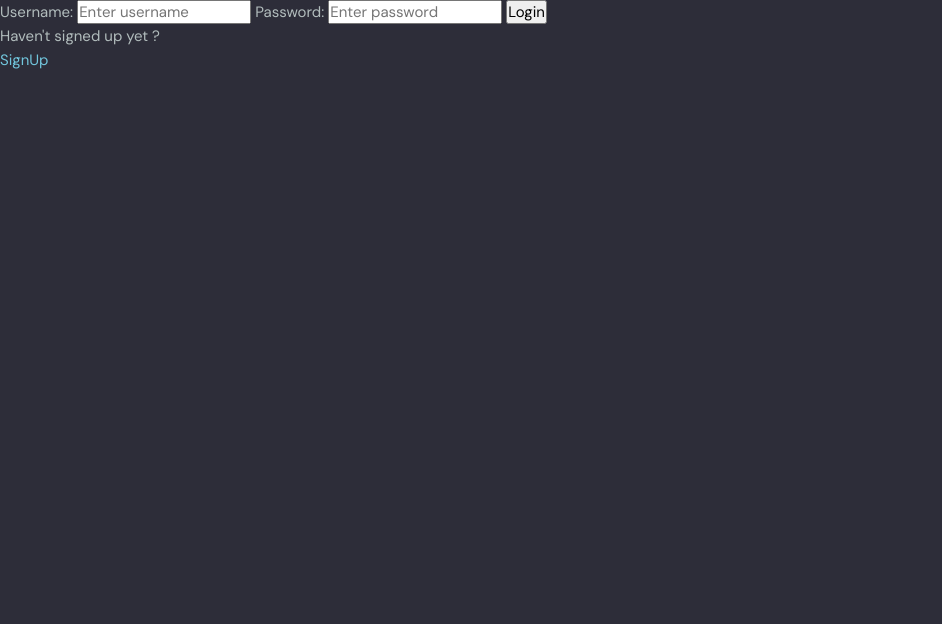
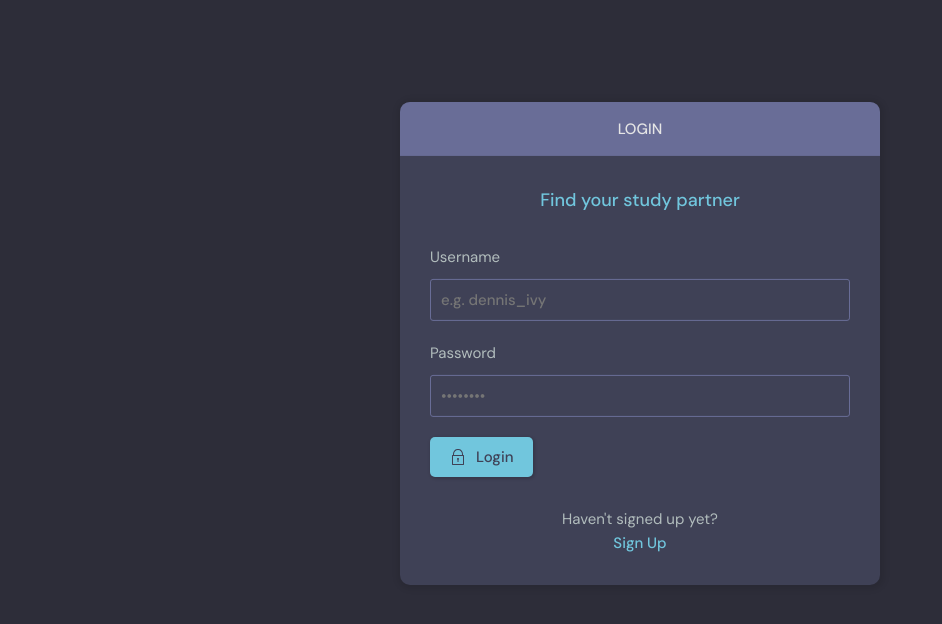
Before and after one commit to nageshpk/Django-dennis-tutorial, a Django app: a page that uses base/templates/base/login_register.html in a window 1280 px wide. Shown: the part 76-700 px from the top of the page, without its empty margins (0-942 px from the left). Run offline with Django 3.2, Linux system fonts and the light colour scheme.

Commit message:
add more theme

```diff
--- a/base/templates/base/home.html
+++ b/base/templates/base/home.html
@@ -11,7 +11,7 @@
         <!-- Room List Start -->
         <div class="roomList">
           <div class="mobile-menu">
-            <form class="header__search">
+            <form method='get' action="{% url 'home' %}" class="header__search">
               <label>
                 <svg version="1.1" xmlns="http://www.w3.org/2000/svg" width="32" height="32" viewBox="0 0 32 32">
                   <title>search</title>
@@ -19,7 +19,7 @@
                     d="M32 30.586l-10.845-10.845c1.771-2.092 2.845-4.791 2.845-7.741 0-6.617-5.383-12-12-12s-12 5.383-12 12c0 6.617 5.383 12 12 12 2.949 0 5.649-1.074 7.741-2.845l10.845 10.845 1.414-1.414zM12 22c-5.514 0-10-4.486-10-10s4.486-10 10-10c5.514 0 10 4.486 10 10s-4.486 10-10 10z"
                   ></path>
                 </svg>
-                <input placeholder="Search for posts" />
+                <input name="q" placeholder="Search for posts" />
               </label>
             </form>
             <div class="mobile-menuItems">
--- a/base/templates/base/login_register.html
+++ b/base/templates/base/login_register.html
@@ -2,37 +2,113 @@
 
 {% block content %}
 
-{% if page == 'login' %}
-<div>
-  <form method="POST" action=''>
-    {% csrf_token %}
+<main class="auth layout">
+  {% if page == 'login' %}
+  <div class="container">
+    <div class="layout__box">
+      <div class="layout__boxHeader">
+        <div class="layout__boxTitle">
+          <h3>Login</h3>
+        </div>
+      </div>
+      <div class="layout__body">
+        <h2 class="auth__tagline">Find your study partner</h2>
 
-    <label>Username:</label>
-    <input type='text' name='username' placeholder='Enter username'>
+        <form class="form" action="" method='post'>
+          {% csrf_token %}
+          <div class="form__group form__group">
+            <label for="room_name">Username</label>
+            <input id="username" name="username" type="text" placeholder="e.g. dennis_ivy" />
+          </div>
+          <div class="form__group">
+            <label for="password">Password</label>
+            <input
+              id="password"
+              name="password"
+              type="password"
+              placeholder="&bull;&bull;&bull;&bull;&bull;&bull;&bull;&bull;"
+            />
+          </div>
 
-    <label>Password:</label>
-    <input type='password' name='password' placeholder='Enter password'>
+          <button class="btn btn--main" type="submit">
+            <svg
+              version="1.1"
+              xmlns="http://www.w3.org/2000/svg"
+              width="32"
+              height="32"
+              viewBox="0 0 32 32"
+            >
+              <title>lock</title>
+              <path
+                d="M27 12h-1v-2c0-5.514-4.486-10-10-10s-10 4.486-10 10v2h-1c-0.553 0-1 0.447-1 1v18c0 0.553 0.447 1 1 1h22c0.553 0 1-0.447 1-1v-18c0-0.553-0.447-1-1-1zM8 10c0-4.411 3.589-8 8-8s8 3.589 8 8v2h-16v-2zM26 30h-20v-16h20v16z"
+              ></path>
+              <path
+                d="M15 21.694v4.306h2v-4.306c0.587-0.348 1-0.961 1-1.694 0-1.105-0.895-2-2-2s-2 0.895-2 2c0 0.732 0.413 1.345 1 1.694z"
+              ></path>
+            </svg>
 
-    <input type="submit" value='Login'>
-  </form>
+            Login
+          </button>
+        </form>
 
-  <p>Haven't signed up yet ?</p>
-  <a href="{% url 'register' %}">SignUp</a>
-</div>
+        <div class="auth__action">
+          <p>Haven't signed up yet?</p>
+          <a href="{% url 'register' %}" class="btn btn--link">Sign Up</a>
+        </div>
+      </div>
+    </div>
+  </div>
+  {% else %}
+  <div class="container">
+    <div class="layout__box">
+      <div class="layout__boxHeader">
+        <div class="layout__boxTitle">
+          <h3>Register</h3>
+        </div>
+      </div>
+      <div class="layout__body">
+        <h2 class="auth__tagline">Find your study partner</h2>
 
-{% else %}
+        <form class="form" action="" method='post'>
+          {% csrf_token %}
 
-<div>
-  <form method="POST" action=''>
-    {% csrf_token %}
+          {% for field in form %}
+          <div class="form__group form__group">
+            <label for="room_name">{{field.name}}</label>
+            {{field}}
+          </div>
+          {% endfor %}
 
-    {{form.as_p}}
+          <button class="btn btn--main" type="submit">
+            <svg
+              version="1.1"
+              xmlns="http://www.w3.org/2000/svg"
+              width="32"
+              height="32"
+              viewBox="0 0 32 32"
+            >
+              <title>lock</title>
+              <path
+                d="M27 12h-1v-2c0-5.514-4.486-10-10-10s-10 4.486-10 10v2h-1c-0.553 0-1 0.447-1 1v18c0 0.553 0.447 1 1 1h22c0.553 0 1-0.447 1-1v-18c0-0.553-0.447-1-1-1zM8 10c0-4.411 3.589-8 8-8s8 3.589 8 8v2h-16v-2zM26 30h-20v-16h20v16z"
+              ></path>
+              <path
+                d="M15 21.694v4.306h2v-4.306c0.587-0.348 1-0.961 1-1.694 0-1.105-0.895-2-2-2s-2 0.895-2 2c0 0.732 0.413 1.345 1 1.694z"
+              ></path>
+            </svg>
 
-    <input type="submit" value='Register'>
-  </form>
-  <p>Already signed up</p>
-  <a href="{% url 'login' %}">Login</a>
-</div>
-{% endif %}
+            Register
+          </button>
+        </form>
+
+        <div class="auth__action">
+          <p>Already signed up?</p>
+          <a href="{% url 'login' %}" class="btn btn--link">Login</a>
+        </div>
+      </div>
+    </div>
+  </div>
+  {% endif %}
+</main>
+
 
 {% endblock %}
--- a/base/templates/base/room.html
+++ b/base/templates/base/room.html
@@ -117,7 +117,7 @@
         </div>
       </div>
       <div class="room__message">
-        <form action="#"><input name="" placeholder="Write your message here..." /></form>
+        <form action="" method="post">{% csrf_token %}<input name="body" placeholder="Write your message here..." /></form>
       </div>
     </div>
     <!-- Room End -->
--- a/base/views.py
+++ b/base/views.py
@@ -5,7 +5,7 @@ from django.contrib.auth.decorators import login_required
 from django.contrib.auth.forms import UserCreationForm
 from django.db.models import Q
 from .models import Room, Topic, Message
-from .forms import RoomForm
+from .forms import RoomForm, UserForm
 from django.contrib.auth.models import User
 from django.contrib.auth import authenticate, login, logout
 
@@ -185,4 +185,12 @@ def deleteMessage(request, pk):
 
 @login_required(login_url = 'login')
 def updateUser(request):
-  return render(request, 'base/update-user.html')
+  user = request.user
+  form = UserForm(instance=user)
+
+  if request.method == "POST":
+    form = UserForm(request.POST, instance=user)
+    if form.is_valid():
+      form.save()
+      return redirect('user-profile', pk=user.id)
+  return render(request, 'base/update-user.html', {'form': form})
```
Also changed, not shown: base/forms.py (+7 -0 lines), base/templates/base/delete.html (+32 -6 lines), base/templates/base/update-user.html (+9 -19 lines), db.sqlite3.
